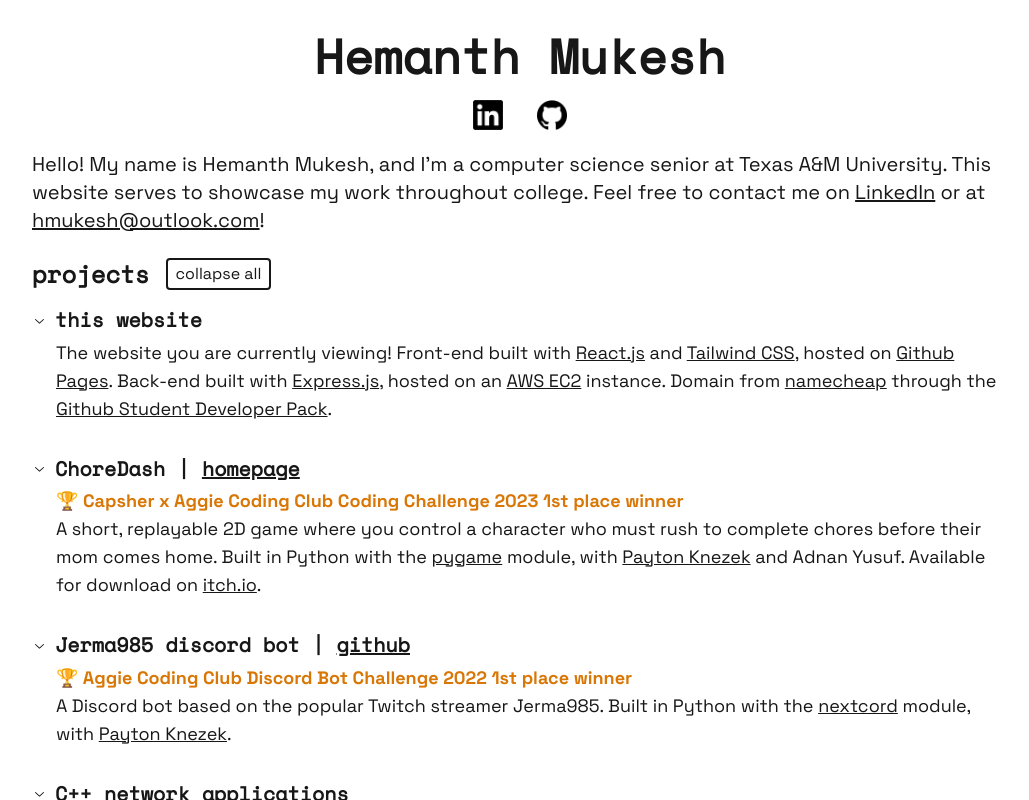
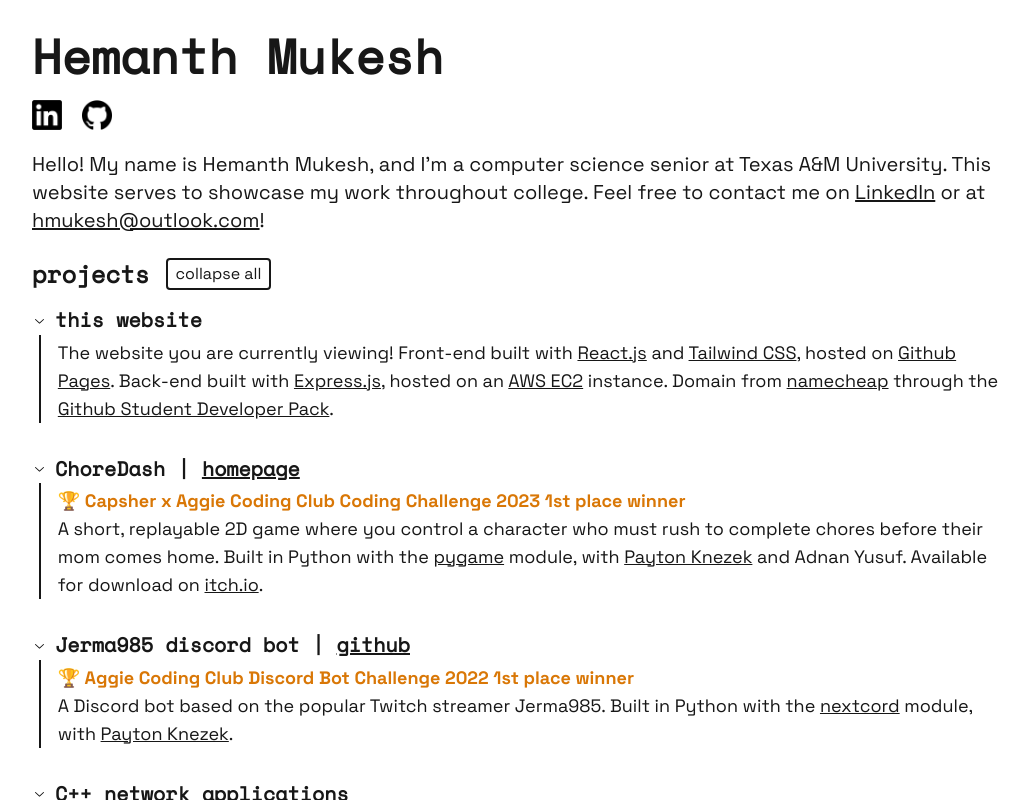
Before and after one commit to hmukesh5/hmukesh5.github.io, a React (Vite) app: page / in a window 1280 px wide. Both pictures are taken after a click on the button "expand all". Shown: the top 800 px of the page, without its empty margins (120-1149 px from the left). Built offline with nearby package versions, Linux system fonts and the light colour scheme.

Commit message:
styling update

```diff
--- a/src/App.tsx
+++ b/src/App.tsx
@@ -162,10 +162,10 @@
         <div className="min-h-screen max-w-5xl mx-auto py-6 sm:py-8 px-4 sm:px-6">
 
             <div className="mb-4">
-                <p className="text-center font-bold text-4xl sm:text-5xl font-heading">Hemanth Mukesh</p>
+                <p className="font-bold text-4xl sm:text-5xl font-heading">Hemanth Mukesh</p>
             </div>
 
-            <div className="mt-5 mb-5 flex justify-evenly m-auto w-40">
+            <div className="mt-5 mb-5 flex justify-between w-20">
                 <a className={darkMode ? "invert" : ""} href="https://linkedin.com/in/hmukesh5" target="_blank"><img src={linkedin} width={30} height={30}></img></a>
                 <a className={darkMode ? "invert" : ""} href="https://github.com/hmukesh5" target="_blank"><img src={github} width={30} height={30}></img></a>
             </div>
@@ -195,6 +195,7 @@
                             content={project.content}
                             expandedItems={expandedItems}
                             setExpandedItems={setExpandedItems}
+                            darkMode={darkMode}
                         />
                     ))}
                 </Accordion.Root>
--- a/src/components/project.tsx
+++ b/src/components/project.tsx
@@ -8,14 +8,19 @@
     content: React.ReactNode;
     expandedItems: string[];
     setExpandedItems: React.Dispatch<React.SetStateAction<string[]>>;
+    darkMode: boolean;
   };
 
-const Project: React.FC<ProjectProps> = ({value, project_title, project_link, content, expandedItems, setExpandedItems}) => (
+const Project: React.FC<ProjectProps> = ({value, project_title, project_link, content, expandedItems, setExpandedItems, darkMode}) => (
     <Accordion.Item value={value} className="">
         <Accordion.Header>
         <Accordion.Trigger className="AccordionTrigger">
             <div className="flex justify-center items-center gap-x-2">
-                <ChevronDownIcon className="AccordionChevron" aria-hidden />
+                <ChevronDownIcon className="AccordionChevron" aria-hidden
+                    onClick={() => {
+                        setExpandedItems((prev) => prev.includes(value) ? prev.filter((item) => item !== value) : [...prev, value]);
+                    }}
+                />
                 <div className='font-bold font-heading text-base sm:text-xl' >
                         <span onClick={() => {
                             setExpandedItems((prev) => prev.includes(value) ? prev.filter((item) => item !== value) : [...prev, value]);
@@ -27,9 +32,11 @@
             </div>
         </Accordion.Trigger>
         </Accordion.Header>
-        <Accordion.Content className="AccordionContent ml-6 text-base sm:text-lg font-body">
+        <Accordion.Content className="AccordionContent text-base sm:text-lg font-body">
+        <div className={`bordercontent border-l-2 ${darkMode ? 'border-neutral-200' : 'border-neutral-900'}`}>
         <div className="h-1" />
         {content}
+        </div>
         <div className="h-5" />
         </Accordion.Content>
     </Accordion.Item>
--- a/src/index.css
+++ b/src/index.css
@@ -40,7 +40,10 @@
     resize: none;
 }
 
-
+.bordercontent {
+    margin-left: 0.415rem;
+    padding-left: 1.075rem;
+}
 .AccordionChevron {
     transform: rotate(270deg);
     transition: transform 300ms;
@@ -50,6 +53,7 @@
 }
 .AccordionContent {
     overflow: hidden;
+
 }
 .AccordionContent[data-state='open'] {
     animation: slideDown 300ms ease-out;
```
